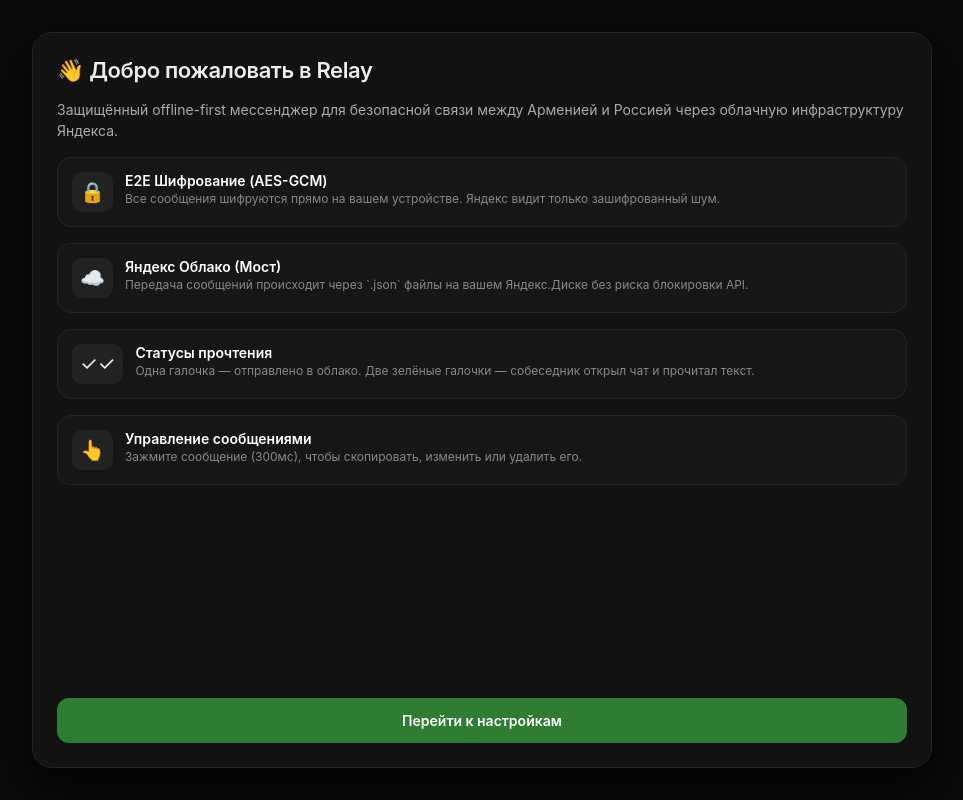
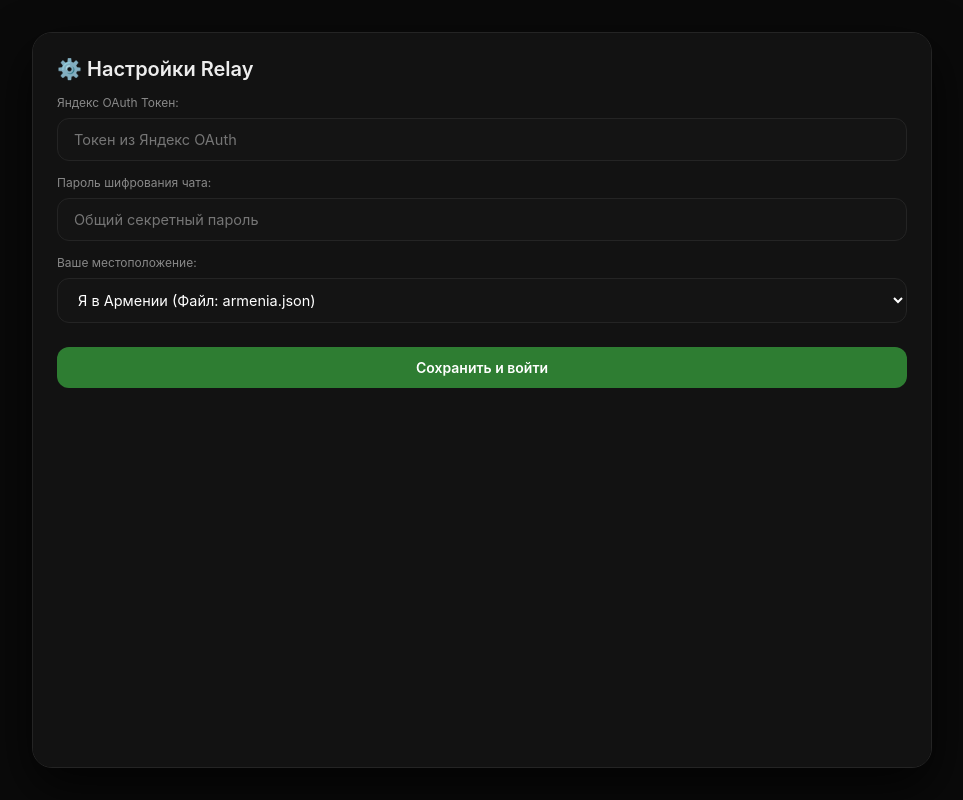
Before and after one commit to misha12333211-ctrl/2Chat, a plain HTML site: page index.html in a window 1280 px wide. Shown: the whole page, without its empty margins (158-1121 px from the left). Drawn offline with Linux system fonts and the light colour scheme.

Commit message:
Update index.html

```diff
--- a/index.html
+++ b/index.html
@@ -4,7 +4,7 @@
   <meta charset="UTF-8">
   <meta name="viewport" content="width=device-width, initial-scale=1.0, maximum-scale=1.0, user-scalable=no, viewport-fit=cover">
   <meta name="theme-color" content="#0a0a0a">
-  <title>Relay Secure Messenger v2.5.1</title>
+  <title>Relay Secure Messenger v2.5.2</title>
   <style>
     :root {
       --bg-main: #0a0a0a;
@@ -75,7 +75,6 @@
 
     .brand { display: flex; align-items: center; gap: 10px; }
     .brand h3 { font-size: 16px; font-weight: 600; letter-spacing: -0.3px; }
-    .version-tag { font-size: 10px; background: rgba(255,255,255,0.08); padding: 2px 6px; border-radius: 6px; color: #aaa; }
 
     .status-dot {
       width: 8px;
@@ -149,9 +148,7 @@
       transition: transform 0.1s ease;
     }
 
-    .msg:active {
-      transform: scale(0.98);
-    }
+    .msg:active { transform: scale(0.98); }
 
     .msg-wrapper.my .msg {
       background: var(--msg-my);
@@ -315,111 +312,49 @@
     .sheet-btn:active { background: #2a2a2a; }
     .sheet-btn.danger { color: #ef5350; border-color: rgba(239, 83, 80, 0.2); }
 
-    /* --- Onboarding & Settings Modals --- */
-    .full-screen-modal {
+    /* --- Modal Settings --- */
+    #settings {
       position: absolute;
       inset: 0;
       background: var(--bg-card);
       padding: 24px;
       display: flex;
       flex-direction: column;
-      gap: 16px;
-      z-index: 40;
+      gap: 14px;
+      z-index: 20;
       overflow-y: auto;
     }
 
-    .full-screen-modal h2 { font-size: 22px; font-weight: 600; letter-spacing: -0.4px; }
-    .full-screen-modal p { font-size: 14px; color: #aaa; line-height: 1.5; }
-
-    .feature-card {
-      background: #161616;
-      border: 1px solid #242424;
-      padding: 14px;
-      border-radius: 14px;
-      display: flex;
-      gap: 12px;
-      align-items: flex-start;
-    }
-    .feature-icon { font-size: 20px; background: #222; padding: 8px; border-radius: 10px; }
-    .feature-title { font-size: 14px; font-weight: 600; color: #fff; margin-bottom: 2px; }
-    .feature-desc { font-size: 12px; color: #888; }
-
+    #settings h2 { font-size: 20px; font-weight: 600; }
+    #settings label { font-size: 12px; color: var(--text-muted); margin-bottom: -6px; }
     .hidden { display: none !important; }
   </style>
 </head>
 <body>
 
   <div id="app-viewport">
-
-    <!-- Приветственный экран / Инструкция (Onboarding) -->
-    <div id="onboarding-modal" class="full-screen-modal hidden">
-      <h2>👋 Добро пожаловать в Relay</h2>
-      <p>Защищённый offline-first мессенджер для безопасной связи между Арменией и Россией через облачную инфраструктуру Яндекса.</p>
-
-      <div class="feature-card">
-        <div class="feature-icon">🔒</div>
-        <div>
-          <div class="feature-title">E2E Шифрование (AES-GCM)</div>
-          <div class="feature-desc">Все сообщения шифруются прямо на вашем устройстве. Яндекс видит только зашифрованный шум.</div>
-        </div>
-      </div>
-
-      <div class="feature-card">
-        <div class="feature-icon">☁️</div>
-        <div>
-          <div class="feature-title">Яндекс Облако (Мост)</div>
-          <div class="feature-desc">Передача сообщений происходит через `.json` файлы на вашем Яндекс.Диске без риска блокировки API.</div>
-        </div>
-      </div>
-
-      <div class="feature-card">
-        <div class="feature-icon">✓✓</div>
-        <div>
-          <div class="feature-title">Статусы прочтения</div>
-          <div class="feature-desc">Одна галочка — отправлено в облако. Две зелёные галочки — собеседник открыл чат и прочитал текст.</div>
-        </div>
-      </div>
-
-      <div class="feature-card">
-        <div class="feature-icon">👆</div>
-        <div>
-          <div class="feature-title">Управление сообщениями</div>
-          <div class="feature-desc">Зажмите сообщение (300мс), чтобы скопировать, изменить или удалить его.</div>
-        </div>
-      </div>
-
-      <button class="btn-send" onclick="closeOnboarding()" style="margin-top: auto; padding: 14px;">Перейти к настройкам</button>
-    </div>
-
     <!-- Настройки -->
-    <div id="settings-modal" class="full-screen-modal hidden">
-      <h2>⚙️ Настройки подключения</h2>
-      <p style="font-size: 13px;">Укажите OAuth-токен Яндекса и пароль шифрования для входа.</p>
-
-      <label style="font-size: 12px; color: var(--text-muted);">Яндекс OAuth Токен:</label>
-      <input type="password" id="token-input" placeholder="Токен из oauth.yandex.ru" autocomplete="off">
-
-      <label style="font-size: 12px; color: var(--text-muted);">Пароль шифрования чата:</label>
+    <div id="settings">
+      <h2>⚙️ Настройки Relay</h2>
+      <label>Яндекс OAuth Токен:</label>
+      <input type="password" id="token-input" placeholder="Токен из Яндекс OAuth" autocomplete="off">
+      <label>Пароль шифрования чата:</label>
       <input type="password" id="secret-input" placeholder="Общий секретный пароль" autocomplete="off">
-
-      <label style="font-size: 12px; color: var(--text-muted);">Ваше местоположение:</label>
+      <label>Ваше местоположение:</label>
       <select id="role-select">
         <option value="armenia">Я в Армении (Файл: armenia.json)</option>
         <option value="russia">Я в России (Файл: russia.json)</option>
       </select>
-
-      <div style="margin-top: auto; display: flex; gap: 10px;">
-        <button class="btn-send" onclick="saveSettings()" style="flex: 1; padding: 14px;">Сохранить и войти</button>
-      </div>
+      <button class="btn-send" onclick="saveSettings()" style="margin-top: 10px;">Сохранить и войти</button>
     </div>
 
-    <!-- Нижнее Всплывающее Меню (Action Sheet) -->
+    <!-- Нижнее Меню (Action Sheet) -->
     <div id="action-sheet-overlay" class="modal-overlay" onclick="closeActionSheet()">
       <div class="bottom-sheet" onclick="event.stopPropagation()">
         <div class="sheet-handle"></div>
         <div id="sheet-preview" class="sheet-preview">Текст сообщения...</div>
         <button id="btn-copy" class="sheet-btn" onclick="triggerCopyFromSheet()">📋 Копировать текст</button>
-        <button id="btn-edit" class="sheet-btn" onclick="triggerEditFromSheet()">✏️ Изменить сообщение</button>
+        <button id="btn-edit" class="sheet-btn" onclick="triggerEditFromSheet()">✎ Изменить сообщение</button>
         <button id="btn-delete" class="sheet-btn danger" onclick="triggerDeleteFromSheet()">🗑 Удалить сообщение</button>
       </div>
     </div>
@@ -428,12 +363,10 @@
     <header>
       <div class="brand">
         <div id="status-dot" class="status-dot"></div>
-        <h3>Relay</h3>
-        <span class="version-tag">v2.5.1</span>
+        <h3>💬 Relay Messenger</h3>
       </div>
       <div class="header-actions">
-        <button onclick="openOnboarding()" class="btn-icon" title="Инструкция">❓</button>
-        <button onclick="openSettings()" class="btn-icon" title="Настройки">⚙️</button>
+        <button onclick="openSettings()" class="btn-icon">⚙️</button>
       </div>
     </header>
 
@@ -454,14 +387,15 @@
   </div>
 
   <script>
-    let config = JSON.parse(localStorage.getItem('chat_cfg_v251') || '{}');
+    // Используем родные ключи v3 для совместимости базы данных и сетевого токена!
+    let config = JSON.parse(localStorage.getItem('chat_cfg_v3') || '{}');
     let db, cryptoKey;
     let editingMsgId = null;
     let targetMsgForSheet = null;
     let lastReadRemoteTimestamp = 0;
 
     // --- IndexedDB ---
-    const request = indexedDB.open("RelayChatDB_v251", 1);
+    const request = indexedDB.open("RelayChatDB_v3", 1);
     request.onupgradeneeded = e => {
       db = e.target.result;
       if (!db.objectStoreNames.contains("messages")) {
@@ -470,34 +404,18 @@
     };
     request.onsuccess = e => {
       db = e.target.result;
-
-      const hasSeenGuide = localStorage.getItem('relay_seen_guide');
-      if (!hasSeenGuide) {
-        openOnboarding();
-      } else if (!config.secret || !config.token) {
+      if (config.secret && config.token) {
+        initApp();
+      } else {
         openSettings();
-      } else {
-        initApp();
       }
     };
-
-    function openOnboarding() {
-      document.getElementById('onboarding-modal').classList.remove('hidden');
-    }
-
-    function closeOnboarding() {
-      localStorage.setItem('relay_seen_guide', 'true');
-      document.getElementById('onboarding-modal').classList.add('hidden');
-      if (!config.secret || !config.token) {
-        openSettings();
-      }
-    }
 
     function openSettings() {
       if (config.token) document.getElementById('token-input').value = config.token;
       if (config.secret) document.getElementById('secret-input').value = config.secret;
       if (config.role) document.getElementById('role-select').value = config.role;
-      document.getElementById('settings-modal').classList.remove('hidden');
+      document.getElementById('settings').classList.remove('hidden');
     }
 
     function saveSettings() {
@@ -508,12 +426,12 @@
       if (!token || !secret) { alert("Укажите токен и пароль!"); return; }
 
       config = { token, secret, role };
-      localStorage.setItem('chat_cfg_v251', JSON.stringify(config));
-      document.getElementById('settings-modal').classList.add('hidden');
+      localStorage.setItem('chat_cfg_v3', JSON.stringify(config));
       initApp();
     }
 
     async function initApp() {
+      document.getElementById('settings').classList.add('hidden');
       try { cryptoKey = await deriveKey(config.secret); } catch (e) { return; }
       await renderMessages();
       syncWithYandex();
@@ -526,7 +444,7 @@
       const enc = new TextEncoder();
       const keyMaterial = await crypto.subtle.importKey("raw", enc.encode(secret), "PBKDF2", false, ["deriveKey"]);
       return crypto.subtle.deriveKey(
-        { name: "PBKDF2", salt: enc.encode("relay_salt_v251"), iterations: 50000, hash: "SHA-256" },
+        { name: "PBKDF2", salt: enc.encode("relay_salt_v3"), iterations: 50000, hash: "SHA-256" },
         keyMaterial, { name: "AES-GCM", length: 256 }, false, ["encrypt", "decrypt"]
       );
     }
@@ -583,7 +501,7 @@
       const startPress = () => {
         if (timer) clearTimeout(timer);
         timer = setTimeout(() => {
-          if (navigator.vibrate) navigator.vibrate(50);
+          if (navigator.vibrate) navigator.vibrate(40);
           openActionSheet(msgObj, isMy);
         }, 300);
       };
@@ -616,7 +534,6 @@
       targetMsgForSheet = msg;
       document.getElementById('sheet-preview').textContent = msg.text;
 
-      // Показываем Изменить/Удалить только для своих сообщений
       const btnEdit = document.getElementById('btn-edit');
       const btnDelete = document.getElementById('btn-delete');
       if (isMy) {
@@ -643,7 +560,6 @@
         if (navigator.clipboard && navigator.clipboard.writeText) {
           await navigator.clipboard.writeText(textToCopy);
         } else {
-          // Запасной варианты для старых браузеров
           const textArea = document.createElement("textarea");
           textArea.value = textToCopy;
           document.body.appendChild(textArea);
```
